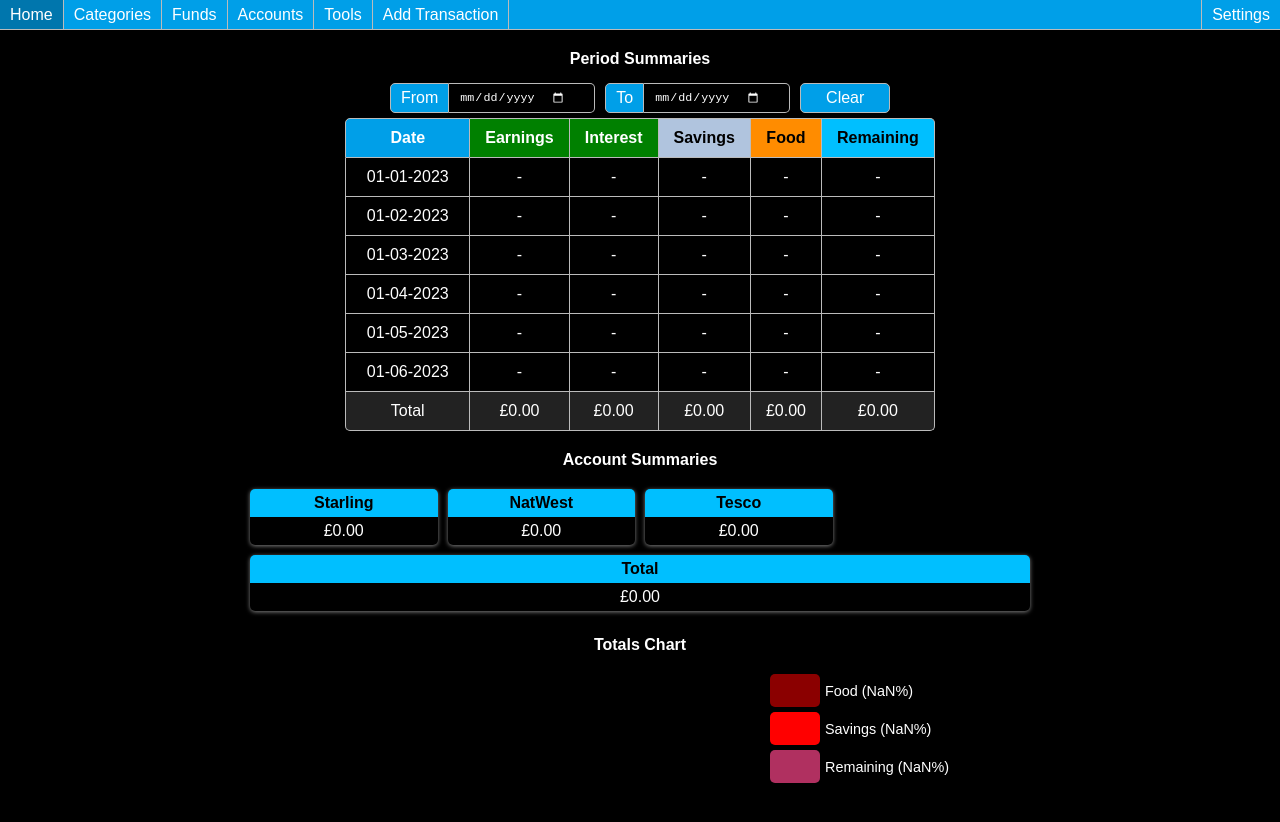
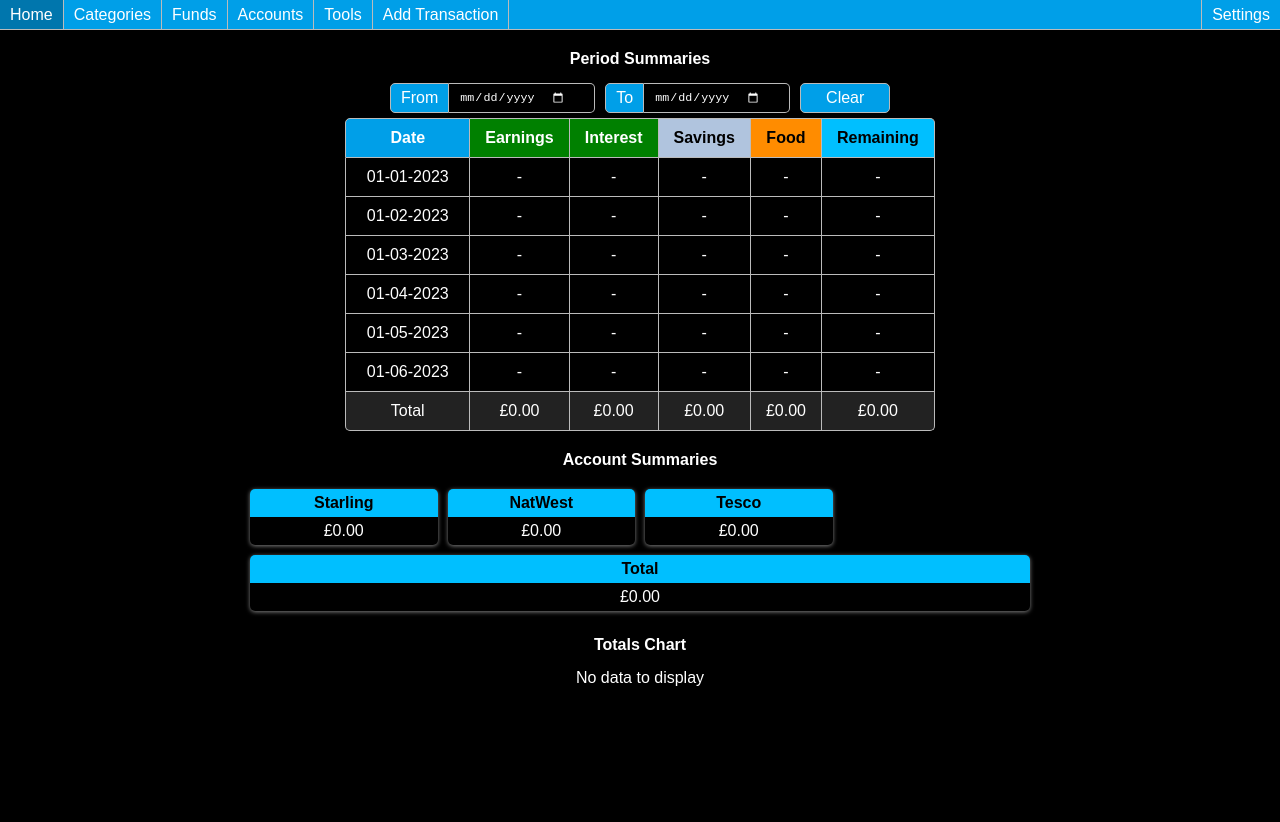
Before and after one commit to Vyper248/budget-app-2, a React (Vite) app: page / in a window 1280 px wide. Shown: the top 822 px of the page. After the commit the page ends 800 px from the top, so only its background shows below. Built offline with nearby package versions, Linux system fonts and the light colour scheme.

Commit message:
Adjusted PieChart to display a message when no data is added.

```diff
--- a/src/components/PieChart/PieChart.tsx
+++ b/src/components/PieChart/PieChart.tsx
@@ -36,6 +36,13 @@ const PieChart = ({heading='', data, width=600}: PieChartProps) => {
     let gradient = getGradient(mappedData, colors);
     let gradientSingle = getGradient(mappedData, colors, selectedColor);
 
+    if (mappedData.length === 0) return (
+        <div>
+            <h4>{heading}</h4>
+            <div className='centered'>No data to display</div>
+        </div>
+    );
+
     return (
         <StyledPieChart labelWidth={labelWidth+'px'} pieWidth={pieWidth+'px'} gradient={gradient} gradientTwo={gradientSingle} selectedVisible={selectedVisible}>
             <h4>{heading}</h4>
--- a/src/components/PieChart/PieChart.utils.ts
+++ b/src/components/PieChart/PieChart.utils.ts
@@ -40,6 +40,7 @@ export const getPercentages = (data: {value: number, label: string}[]) => {
         newObj.percentageSmall = (obj.value / total * 100).toFixed(1);
 
         if (newObj.percentageSmall === '0.0') return [];
+        if (newObj.value === 0) return [];
         return newObj;
     });
 
```
